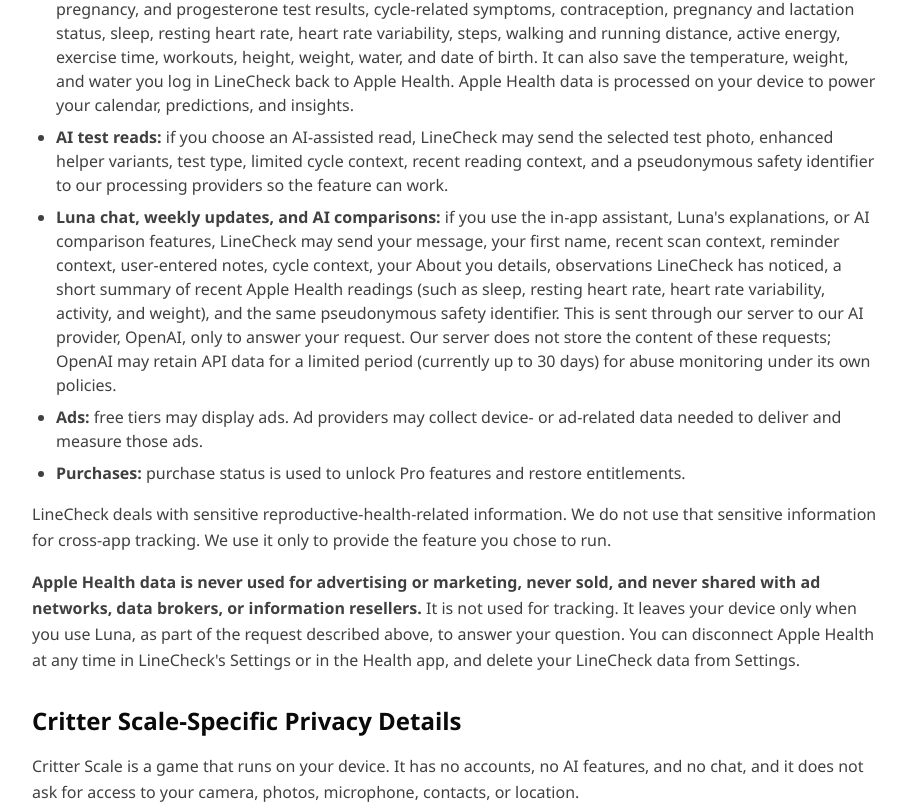
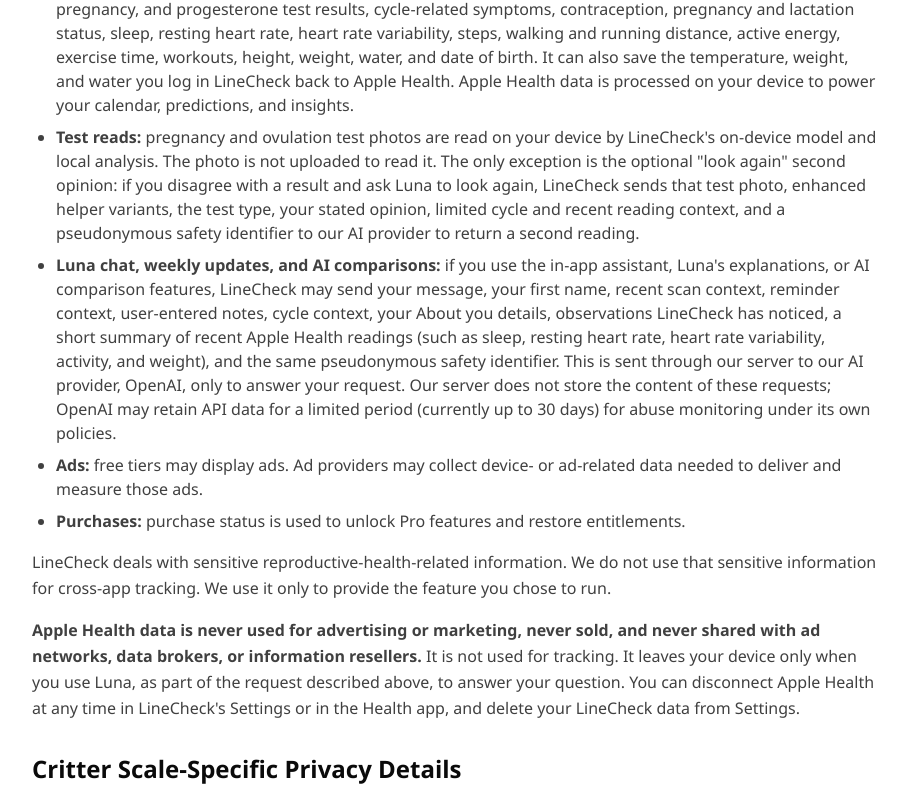
Before and after one commit to MikeWhelan91/getsolutions, a Next.js app: page /privacy in a window 1280 px wide. Shown: the part 1396-2200 px from the top of the page, without its empty margins (184-1090 px from the left). Built offline with nearby package versions, Linux system fonts and the light colour scheme.

Commit message:
Privacy policy: test reads are on-device; only 'look again' sends a photo
Co-Authored-By: Claude Opus 5.5 <noreply@anthropic.com>

```diff
--- a/app/privacy/page.tsx
+++ b/app/privacy/page.tsx
@@ -80,7 +80,7 @@ export default function PrivacyPage() {
               <li><strong>iCloud sync:</strong> if iCloud is enabled on your device, LineCheck syncs your data through your own private iCloud database so it is available on your other devices. This is handled by Apple, and we cannot access it.</li>
               <li><strong>About you:</strong> details you choose to add, such as your name, age, height, weight, cycle details, reproductive-health conditions, contraception, and supplements, are stored on your device and used to tailor predictions and explanations.</li>
               <li><strong>Apple Health:</strong> if you connect Apple Health, LineCheck reads only the types you allow: menstrual flow and spotting, basal body temperature, Apple Watch wrist temperature, cervical mucus, sexual activity, ovulation, pregnancy, and progesterone test results, cycle-related symptoms, contraception, pregnancy and lactation status, sleep, resting heart rate, heart rate variability, steps, walking and running distance, active energy, exercise time, workouts, height, weight, water, and date of birth. It can also save the temperature, weight, and water you log in LineCheck back to Apple Health. Apple Health data is processed on your device to power your calendar, predictions, and insights.</li>
-              <li><strong>AI test reads:</strong> if you choose an AI-assisted read, LineCheck may send the selected test photo, enhanced helper variants, test type, limited cycle context, recent reading context, and a pseudonymous safety identifier to our processing providers so the feature can work.</li>
+              <li><strong>Test reads:</strong> pregnancy and ovulation test photos are read on your device by LineCheck's on-device model and local analysis. The photo is not uploaded to read it. The only exception is the optional "look again" second opinion: if you disagree with a result and ask Luna to look again, LineCheck sends that test photo, enhanced helper variants, the test type, your stated opinion, limited cycle and recent reading context, and a pseudonymous safety identifier to our AI provider to return a second reading.</li>
               <li><strong>Luna chat, weekly updates, and AI comparisons:</strong> if you use the in-app assistant, Luna's explanations, or AI comparison features, LineCheck may send your message, your first name, recent scan context, reminder context, user-entered notes, cycle context, your About you details, observations LineCheck has noticed, a short summary of recent Apple Health readings (such as sleep, resting heart rate, heart rate variability, activity, and weight), and the same pseudonymous safety identifier. This is sent through our server to our AI provider, OpenAI, only to answer your request. Our server does not store the content of these requests; OpenAI may retain API data for a limited period (currently up to 30 days) for abuse monitoring under its own policies.</li>
               <li><strong>Ads:</strong> free tiers may display ads. Ad providers may collect device- or ad-related data needed to deliver and measure those ads.</li>
               <li><strong>Purchases:</strong> purchase status is used to unlock Pro features and restore entitlements.</li>
@@ -244,9 +244,10 @@ export default function PrivacyPage() {
             <h3 className="text-xl font-bold text-neutral-950 mb-3">Plain-English Summary</h3>
             <p className="text-neutral-700 leading-relaxed">
               Most of our products try to keep work local. Some optional features, especially AI features, need data
-              to be sent out so they can function. For LineCheck specifically, local tracking data and Apple Health
-              data stay on the device (and your private iCloud, if enabled), while optional AI reads and assistant
-              features send the photo, message, and related context needed to answer the request. Apple Health data
+              to be sent out so they can function. For LineCheck specifically, your tracking data and Apple Health
+              data stay on the device (and your private iCloud, if enabled), and test photos are read on the device.
+              Only the optional "look again" second opinion sends a photo, and Luna's assistant features send your
+              message and related context to answer the request. Apple Health data
               is never used for ads or sold. Critter Scale and Kinu Tumble keep your game progress on the device;
               their only outside data flows are ads in the free version, Apple purchases, and optional Game Center
               leaderboards.
```
